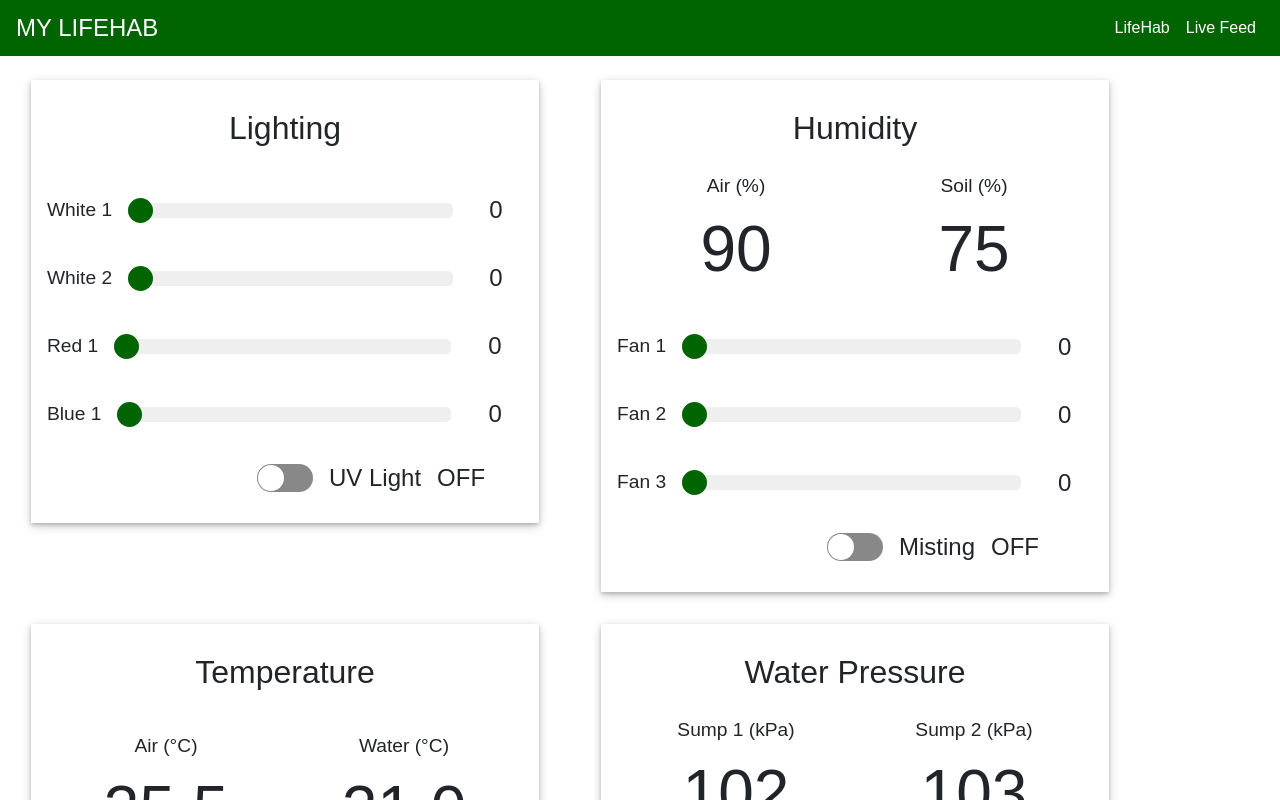
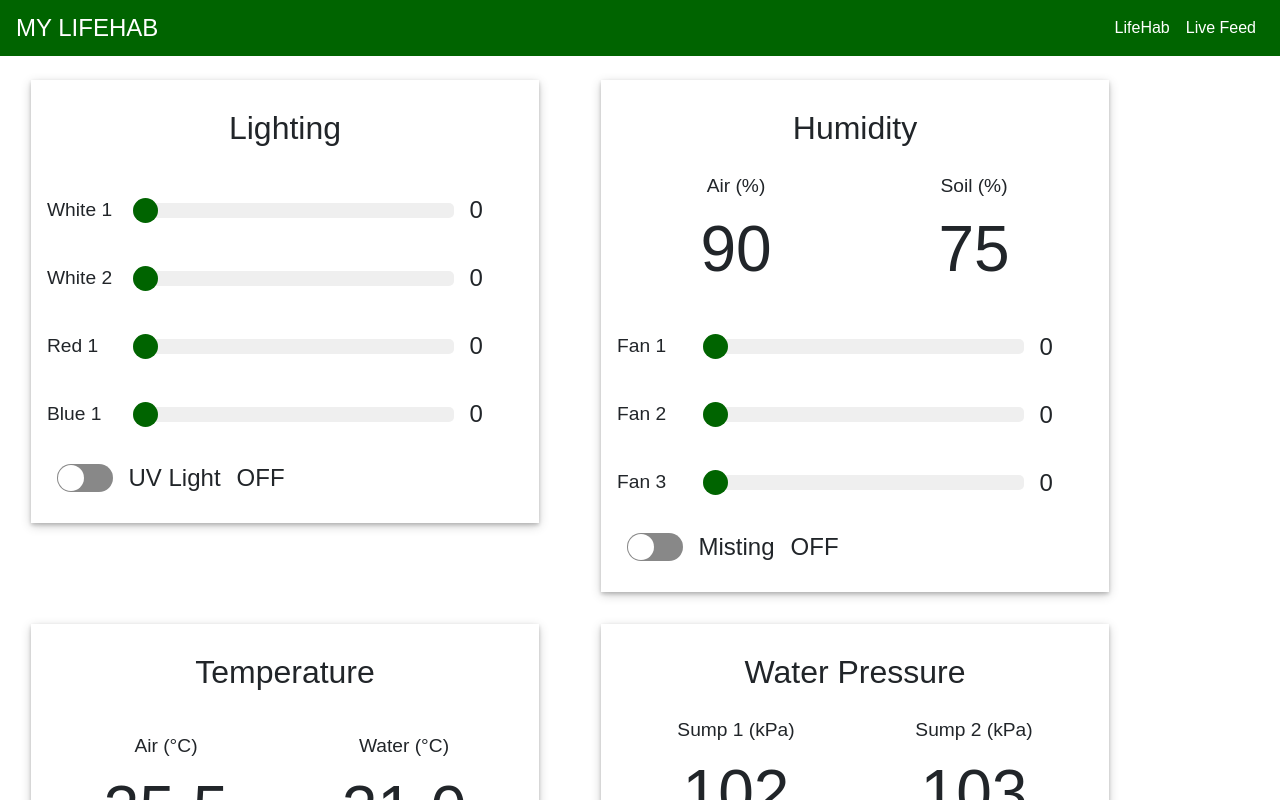
Before and after one commit to umerhasan17/lifehab, a React (Create React App) app: page / in a window 1280 px wide. Shown: the top 800 px of the page. Built offline with nearby package versions, Linux system fonts and the light colour scheme.

Commit message:
Minor format changes

```diff
--- a/src/components/Card/Card.css
+++ b/src/components/Card/Card.css
@@ -1,6 +1,5 @@
 .card-container {
     box-shadow: 0 2px 4px 0 rgba(0, 0, 0, 0.2), 0 3px 10px 0 rgba(0, 0, 0, 0.19);
-    text-align: center;
     padding: 1rem;
     margin: 1em;
 }
@@ -12,4 +11,5 @@
 .card-title {
     font-size: 2rem;
     padding: 0.5rem 0;
+    text-align: center;
 }
--- a/src/components/SensorReading/SensorReading.css
+++ b/src/components/SensorReading/SensorReading.css
@@ -1,7 +1,9 @@
 .sensor-reading-label {
     font-size: 1.2em;
+    text-align: center;
 }
 
 .sensor-reading-value {
     font-size: 4em;
+    text-align: center;
 }
--- a/src/components/Slider/Slider.js
+++ b/src/components/Slider/Slider.js
@@ -25,7 +25,7 @@ const Styles = styled.div`
   }
   .slider-label {
     font-size: 1.2em;
-
+    width: 70px;
   }
   .slider {
     flex: 6;
@@ -56,7 +56,6 @@ export default class Slider extends React.Component {
   handleOnChange = (e) => this.setState({ value: e.target.value })
 
   render() {
-
     return (
       <div>
         <Styles color={this.props.color}>
--- a/src/components/Switch/OnOffSwitch.css
+++ b/src/components/Switch/OnOffSwitch.css
@@ -1,6 +1,7 @@
 .switch-label {
     width: 100%;
     position: relative;
+    padding-left: 2%;
 }
 
 .label-title {
```
